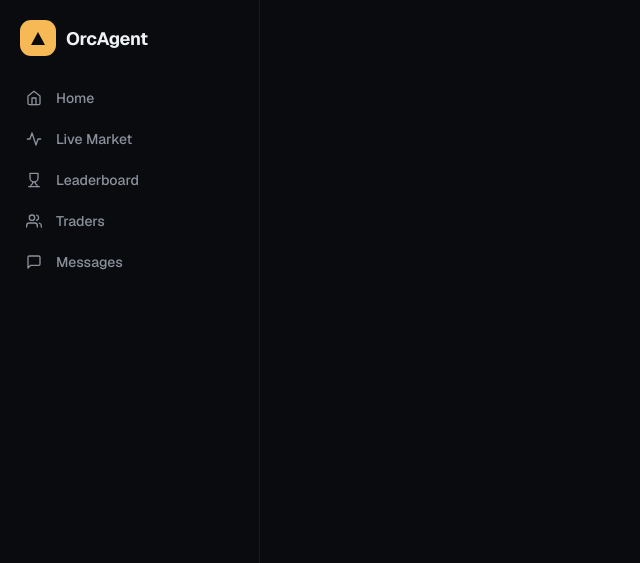
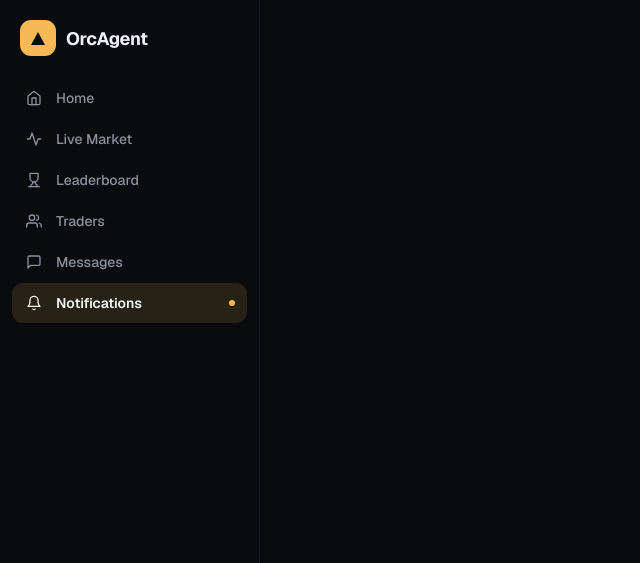
Before and after one commit to odia11/Orc-agent-Solana-chain-, a Flask app: template templates/notifications.html in a window 1280 px wide. Shown: the top 563 px of the page, without its empty margins (0-640 px from the left). Run offline with Flask 3, Linux system fonts and the light colour scheme; the template is opened without the code that fills it, so the values that code supplies are empty; parts of the project's set-up code (start-up, migrations or seed data) failed here and were passed over.

Commit message:
Add active Notifications nav link with badge
Co-Authored-By: Claude Sonnet 5 <noreply@anthropic.com>

```diff
--- a/templates/notifications.html
+++ b/templates/notifications.html
@@ -102,6 +102,11 @@
         <span class="sb-nav-icon"><svg width="16" height="16" viewBox="0 0 24 24" fill="none" stroke="currentColor" stroke-width="2" stroke-linecap="round" stroke-linejoin="round"><path d="M21 15a2 2 0 0 1-2 2H7l-4 4V5a2 2 0 0 1 2-2h14a2 2 0 0 1 2 2z"/></svg></span>
         Messages
       </a>
+      <a class="sb-nav-item active" href="/notifications">
+        <span class="sb-nav-icon"><svg width="16" height="16" viewBox="0 0 24 24" fill="none" stroke="currentColor" stroke-width="2" stroke-linecap="round" stroke-linejoin="round"><path d="M18 8A6 6 0 0 0 6 8c0 7-3 9-3 9h18s-3-2-3-9"/><path d="M13.73 21a2 2 0 0 1-3.46 0"/></svg></span>
+        Notifications
+        <span class="sb-nav-badge" id="sb-notif-badge" style="display:none"></span>
+      </a>
     </nav>
   </aside>
 </div>
```
